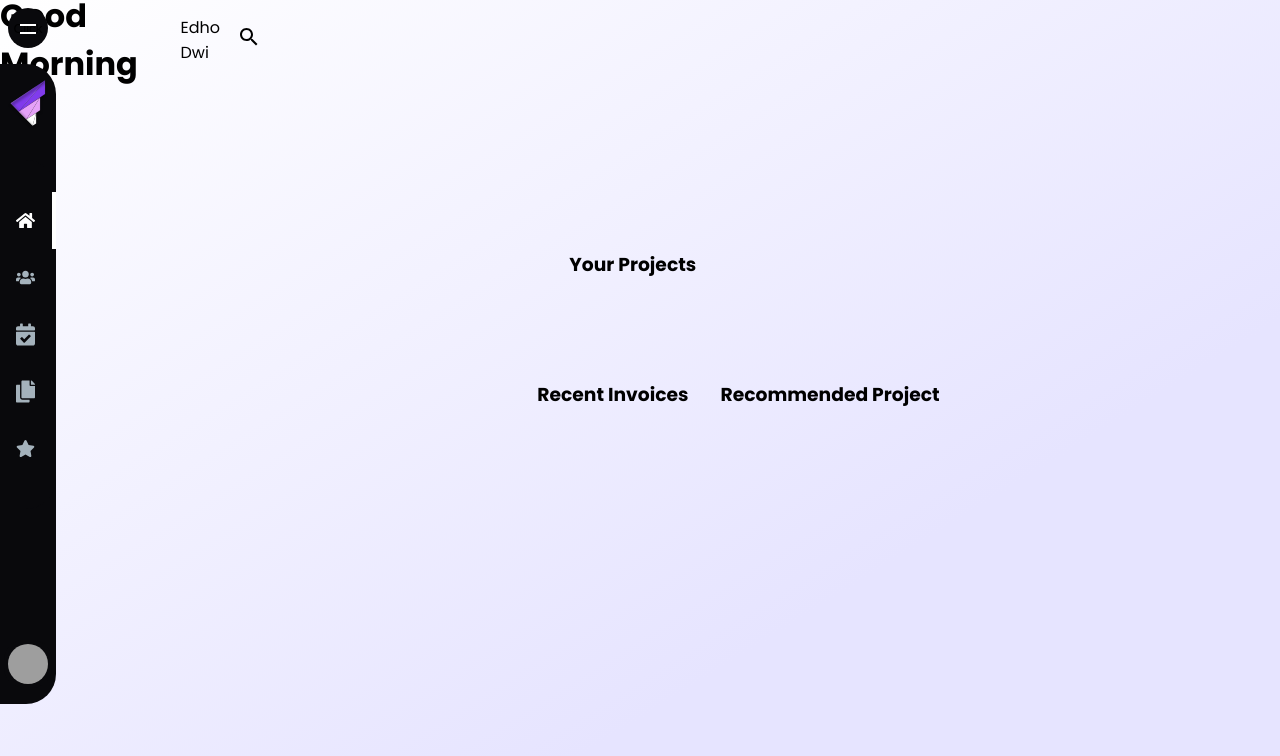
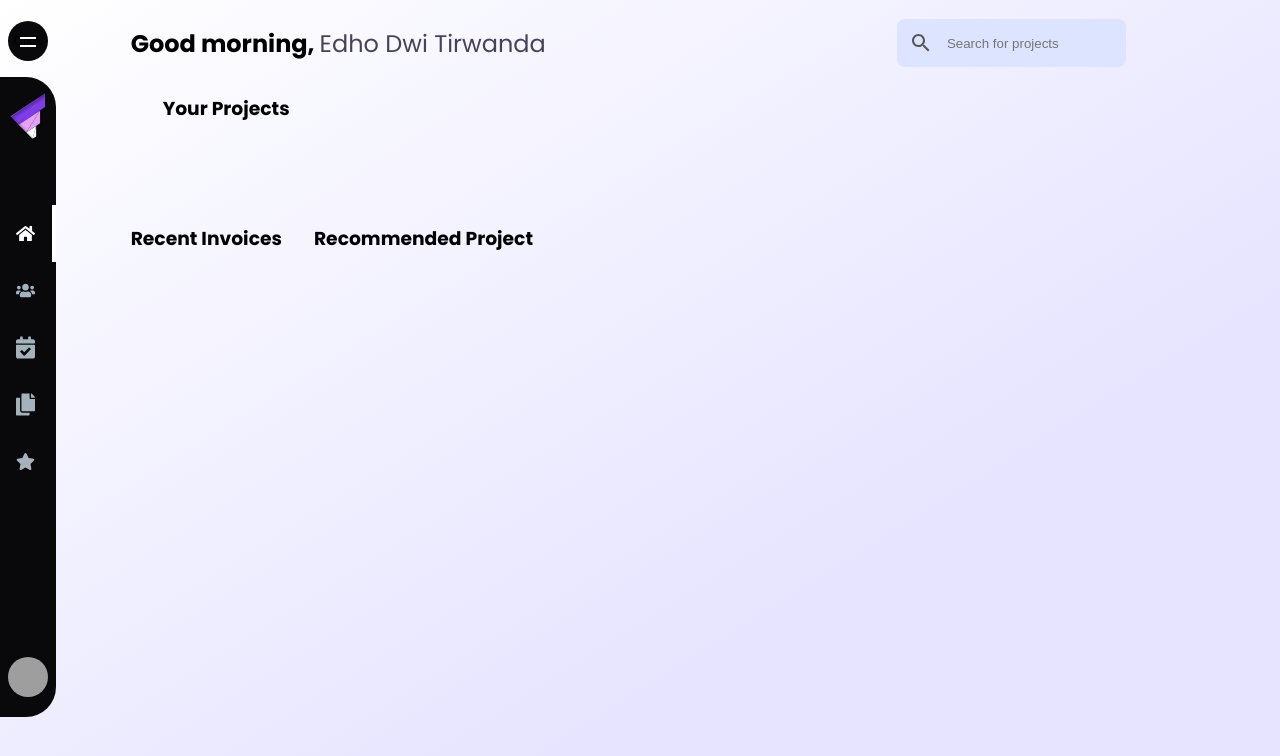
Before and after one commit to tirwanda/admin-personal-web, a React (Create React App) app in the folder fe/: page /dashboard in a window 1280 px wide. Shown: the top 756 px of the page. Built offline with nearby package versions, Linux system fonts and the light colour scheme; grey boxes are pictures that could not be loaded.

Commit message:
Finish Create Navbar

```diff
--- a/fe/package.json
+++ b/fe/package.json
@@ -5,6 +5,7 @@
 	"dependencies": {
 		"@emotion/react": "^11.4.1",
 		"@emotion/styled": "^11.3.0",
+		"@material-ui/core": "^4.12.3",
 		"@mui/icons-material": "^5.0.3",
 		"@mui/material": "^5.0.3",
 		"@testing-library/jest-dom": "^5.14.1",
--- a/fe/src/atoms/Container/Container.jsx
+++ b/fe/src/atoms/Container/Container.jsx
@@ -65,7 +65,7 @@ export const FormContainer = styled.div`
 
 export const NavContainer = styled.div`
 	position: fixed;
-
+	margin-top: 0.8rem;
 	.active {
 		border-right: 4px solid var(--white);
 
--- a/fe/src/index.css
+++ b/fe/src/index.css
@@ -10,6 +10,11 @@ body {
 
 * {
 	box-sizing: border-box;
+}
+
+h1,
+h2 {
+	margin: 0;
 }
 
 #root {
--- a/fe/src/organism/Navbar/Navbar.jsx
+++ b/fe/src/organism/Navbar/Navbar.jsx
@@ -1,44 +1,61 @@
 import React from 'react';
+import './navbar.scss';
 import styled from 'styled-components';
 
 import { Search } from '@mui/icons-material';
+import { Container, Grid } from '@mui/material';
 
 const Navbar = () => {
 	return (
-		<NavbarContainer>
-			<TextH1>Good Morning</TextH1>
-			<span>Edho Dwi</span>
-			<InputContainer>
-				<Icon>
-					<Search />
-				</Icon>
-			</InputContainer>
-		</NavbarContainer>
+		<Container className="navbar">
+			<Grid container spacing={3} className="navbar-item">
+				<Grid item lg={8} md={8} className="navbar-text">
+					<h2>
+						Good morning, <span>Edho Dwi Tirwanda</span>
+					</h2>
+				</Grid>
+
+				<Grid item lg={4} md={4}>
+					<InputContainer>
+						<Icon>
+							<Search />
+						</Icon>
+						<Input type="text" placeholder="Search for projects" />
+					</InputContainer>
+				</Grid>
+			</Grid>
+		</Container>
 	);
 };
 
-const NavbarContainer = styled.div`
+const InputContainer = styled.div`
 	display: flex;
-	justify-content: space-between;
+`;
+
+const Icon = styled.div`
+	height: 3rem;
+	width: 3rem;
+	background-color: #dce4ff;
+	display: flex;
+	justify-content: center;
 	align-items: center;
-	height: 10%;
-	@media screen and (min-width: 320px) and (max-width: 1080px) {
-		flex-direction: column;
-		margin-bottom: 1rem;
+	border-top-left-radius: 0.5rem;
+	border-bottom-left-radius: 0.5rem;
+	svg {
+		color: #555555;
+	}
+`;
+const Input = styled.input`
+	border: none;
+	background-color: #dce4ff;
+	border-top-right-radius: 0.5rem;
+	border-bottom-right-radius: 0.5rem;
+	color: #464646;
+
+	&:focus {
+		border: none;
+		outline: none;
 	}
 `;
 
-const TextH1 = styled.h1`
-	span {
-		font-weight: 500;
-		color: #484258;
-	}
-	@media screen and (min-width: 320px) and (max-width: 1080px) {
-		margin-top: 1rem;
-	}
-`;
-const InputContainer = styled.div``;
-const Icon = styled.div``;
-const Input = styled.input``;
-
 export default Navbar;
--- /dev/null
+++ b/fe/src/organism/Navbar/navbar.scss
@@ -0,0 +1,17 @@
+.navbar {
+	padding: 0 !important;
+
+	&-item {
+		display: flex;
+		align-items: center;
+	}
+
+	&-text {
+		h2 {
+			span {
+				font-weight: 500;
+				color: #484258;
+			}
+		}
+	}
+}
--- a/fe/src/pages/Dashboard/Dashboard.jsx
+++ b/fe/src/pages/Dashboard/Dashboard.jsx
@@ -10,24 +10,8 @@ import Projects from '../../template/Projects/Projects';
 import Education from '../../template/Education/Education';
 import Achievments from '../../template/Achievments/Achievments';
 import Skills from '../../template/Skills/Skills';
-import styled from 'styled-components';
 import { AnimatePresence } from 'framer-motion';
-import Navbar from '../../organism/Navbar/Navbar';
-
-const Section = styled.div`
-	width: 100vw;
-	height: 100vh;
-	display: flex;
-	justify-content: center;
-	align-items: center;
-
-	h1 {
-		font-size: calc(2rem + 2vw);
-		background: linear-gradient(to right, #803bec 30%, #1b1b1b 100%);
-		-webkit-background-clip: text;
-		-webkit-text-fill-color: transparent;
-	}
-`;
+import { Grid } from '@mui/material';
 
 function Dashboard(props) {
 	let history = useHistory();
@@ -53,9 +37,12 @@ function Dashboard(props) {
 
 	return (
 		<DashboardContainer>
-			<Navbar />
+			<Grid container>
+				<Grid item lg={1}>
 					<Sidebar />
-			<Section>
+				</Grid>
+
+				<Grid item lg={11} sm={11} md={11}>
 					<AnimatePresence exitBeforeEnter>
 						<Switch location={location} key={location.pathname}>
 							<Route exact path="/dashboard" component={Home} />
@@ -81,7 +68,8 @@ function Dashboard(props) {
 							/>
 						</Switch>
 					</AnimatePresence>
-			</Section>
+				</Grid>
+			</Grid>
 		</DashboardContainer>
 	);
 }
--- a/fe/src/template/Home/Home.jsx
+++ b/fe/src/template/Home/Home.jsx
@@ -1,10 +1,17 @@
 import React from 'react';
+import './home.scss';
+import { Grid, Container } from '@mui/material';
 import styled from 'styled-components';
 import MotionHoc from '../../animation/MotionHoc';
 
+import Navbar from '../../organism/Navbar/Navbar';
+
 const HomeComponent = () => {
 	return (
-		<HomeContainer>
+		<Container className="dashboard top-60">
+			<Grid item lg={12}>
+				<Navbar />
+			</Grid>
 			<SubContainer>
 				<SectionOne>
 					<ColumnOne1>
@@ -30,23 +37,9 @@ const HomeComponent = () => {
 					</ColumnTwo2>
 				</SectionTwo>
 			</SubContainer>
-		</HomeContainer>
+		</Container>
 	);
 };
-
-const HomeContainer = styled.div`
-	width: 80%;
-	/* background: linear-gradient(to bottom right, white 0%, #e6e4ff 70%); */
-	border-bottom-right-radius: 2rem;
-	border-top-right-radius: 2rem;
-	margin: 1rem 8rem 1rem 4rem;
-	@media screen and (min-width: 320px) and (max-width: 1080px) {
-		display: flex;
-		flex-direction: column;
-		width: 100%;
-		margin: 1rem 0 0 0;
-	}
-`;
 
 const SubContainer = styled.div`
 	margin: 0.5rem 0;
@@ -55,9 +48,6 @@ const SubContainer = styled.div`
 	display: flex;
 	flex-direction: column;
 	gap: 4rem;
-	@media screen and (min-width: 320px) and (max-width: 1080px) {
-		height: 100%;
-	}
 `;
 const SectionOne = styled.div`
 	display: flex;
@@ -65,22 +55,10 @@ const SectionOne = styled.div`
 	height: 40%;
 	gap: 2rem;
 	width: 100%;
-	@media screen and (min-width: 320px) and (max-width: 1080px) {
-		flex-direction: column;
-		align-items: center;
-		height: max-content;
-	}
 `;
 const ColumnOne1 = styled.div`
 	display: flex;
 	gap: 3rem;
-	@media screen and (min-width: 320px) and (max-width: 1080px) {
-		flex-direction: column;
-		justify-content: center;
-		align-items: center;
-		gap: 1rem;
-		width: 100%;
-	}
 `;
 
 const ColumnTwo1 = styled.div`
@@ -88,11 +66,6 @@ const ColumnTwo1 = styled.div`
 	flex-direction: column;
 	height: 115%;
 	width: 100%;
-	@media screen and (min-width: 320px) and (max-width: 1080px) {
-		height: max-content;
-		justify-content: center;
-		align-items: center;
-	}
 `;
 
 const TitleText = styled.h3`
@@ -104,41 +77,13 @@ const SectionTwo = styled.div`
 	display: flex;
 	gap: 2rem;
 	height: 26vh;
-	@media screen and (min-width: 320px) and (max-width: 1080px) {
-		flex-direction: column;
-		height: max-content;
-		width: 100%;
-	}
 `;
-const ColumnOne2 = styled.div`
-	@media screen and (min-width: 320px) and (max-width: 1080px) {
-		display: flex;
-		justify-content: center;
-		align-items: center;
-		flex-direction: column;
-		width: 100%;
-	}
-`;
+const ColumnOne2 = styled.div``;
 const InvoiceContainer = styled.div`
 	height: 60%;
-	@media screen and (min-width: 320px) and (max-width: 1080px) {
-		height: max-content;
-		display: flex;
-		justify-content: center;
-		align-items: center;
-		flex-direction: column;
-		width: 100%;
-	}
 `;
 
-const ColumnTwo2 = styled.div`
-	@media screen and (min-width: 320px) and (max-width: 1080px) {
-		display: flex;
-		justify-content: center;
-		align-items: center;
-		flex-direction: column;
-	}
-`;
+const ColumnTwo2 = styled.div``;
 const Home = MotionHoc(HomeComponent);
 
 export default Home;
--- /dev/null
+++ b/fe/src/template/Home/home.scss
@@ -0,0 +1,3 @@
+.dashboard {
+	margin-top: 1.2rem;
+}
```
Also changed, not shown: 1 other file (tests, documents, lock files or other folders). Lines whose indentation alone changed are shown as unchanged.
